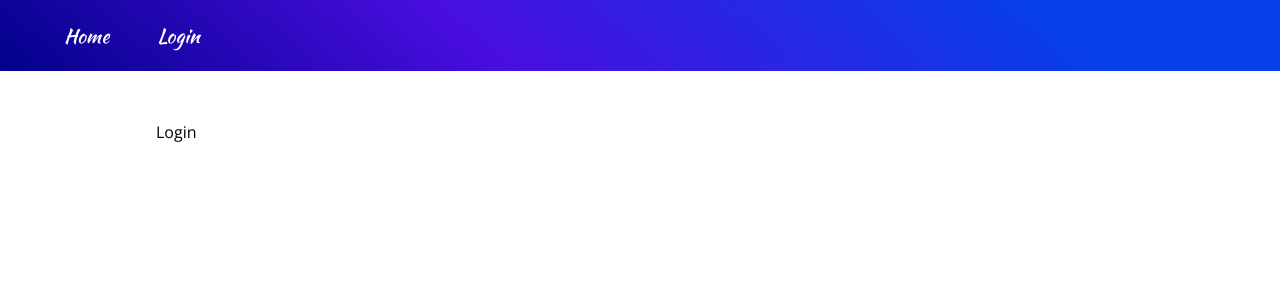
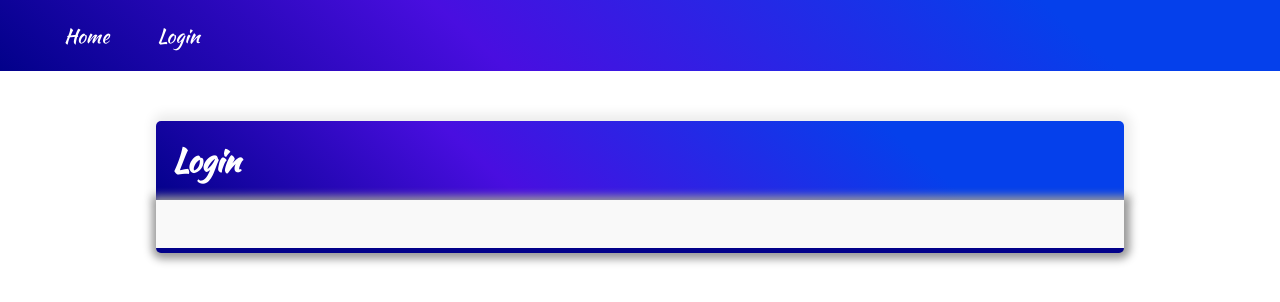
Before and after one commit to mhdrezaei/react-login-page, a React (Create React App) app: page /login in a window 1280 px wide. Shown: the top 302 px of the page. Built offline with nearby package versions, Linux system fonts and the light colour scheme.

Commit message:
some style to login page

```diff
--- a/src/components/pages/Login.js
+++ b/src/components/pages/Login.js
@@ -1,12 +1,37 @@
-import PageLayout from 'components/common/PageLayout'
-import React from 'react'
+import PageLayout from "components/common/PageLayout";
+import React from "react";
+import styled from "styled-components";
 
+const Content = styled.div`
+  padding: 1.5rem;
+  background-color: #f9f9f9;
+  color: #333;
+  border-radius: 0 0 5px 5px;
+  box-shadow: 1px 1px 8px 5px #999;
+  border-bottom: 5px solid #02018a;
+  margin-bottom: 5rem;
+`;
+
+const Heading = styled.h1`
+  background: linear-gradient(
+    222deg,
+    rgba(5, 64, 235, 1) 23%,
+    rgba(73, 14, 224, 1) 65%,
+    rgba(2, 1, 138, 1) 100%
+  );
+  padding: 1rem;
+  margin-bottom: 0;
+  color: white;
+  border-radius: 5px 5px 0 0;
+  box-shadow: 2px -2px 12px 5px #ececec;
+`;
 function Login() {
   return (
     <PageLayout>
-        Login
+      <Heading>Login</Heading>
+      <Content></Content>
     </PageLayout>
-  )
+  );
 }
 
-export default Login
+export default Login;
```
